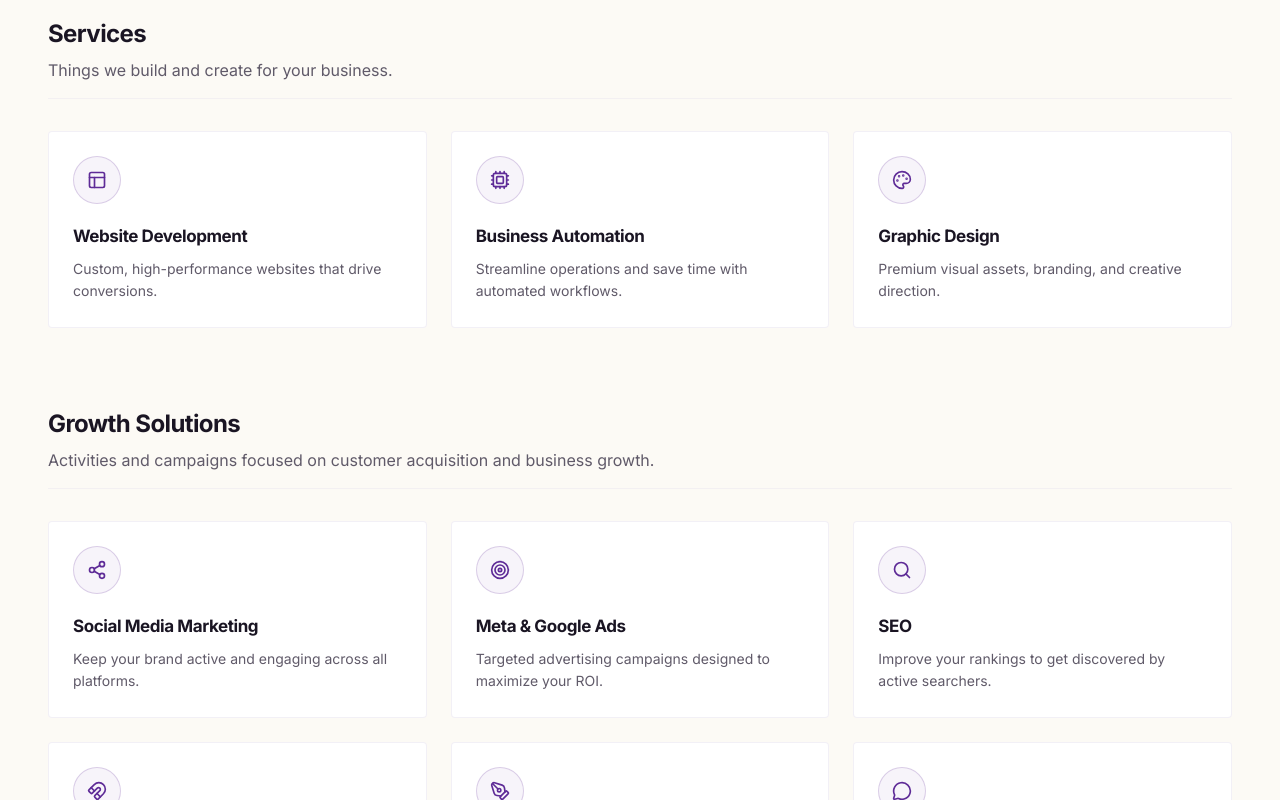
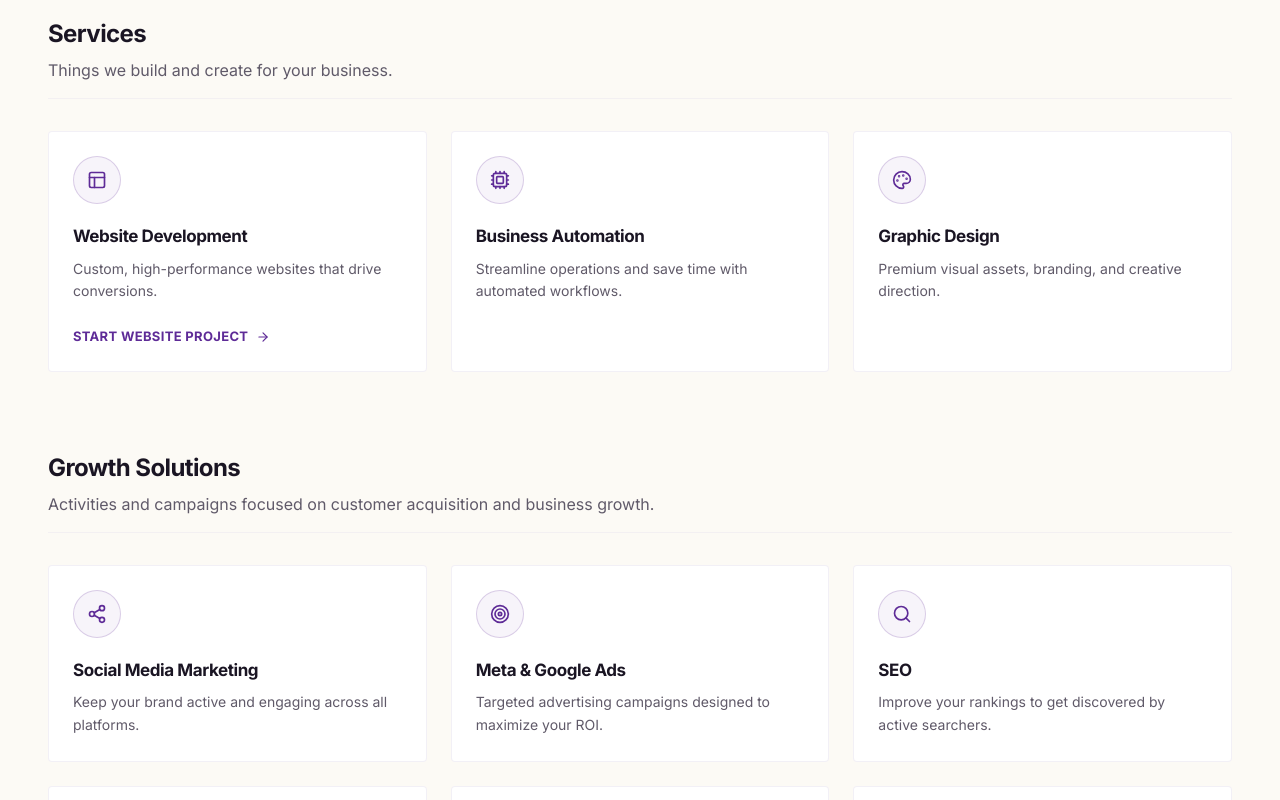
Before and after one commit to rajghorpade28/stratix, a Next.js app: page / in a window 1280 px wide. Shown: the part 1780-2580 px from the top of the page. Built offline with nearby package versions, Linux system fonts and the light colour scheme; a web font is replaced by a local one.

Commit message:
refactor: simplify user journey by removing pricing and routing via services

```diff
--- a/src/app/page.tsx
+++ b/src/app/page.tsx
@@ -3,7 +3,6 @@ import { WhatWeDo } from "@/components/sections/WhatWeDo";
 import { ServicesPreview } from "@/components/sections/ServicesPreview";
 import { ProcessSection } from "@/components/sections/ProcessSection";
 import { ManifestoSection } from "@/components/sections/ManifestoSection";
-import { PricingPreview } from "@/components/sections/PricingPreview";
 import { FAQSection } from "@/components/sections/FAQSection";
 import { CTASection } from "@/components/sections/CTASection";
 import { QuoteSeparator } from "@/components/ui/QuoteSeparator";
@@ -19,7 +18,6 @@ export default function Home() {
 
       <ProcessSection />
       <ManifestoSection />
-      <PricingPreview />
       <FAQSection />
 
       <QuoteSeparator quote="Being discovered is better than being the best-kept secret." />
--- a/src/components/layout/Footer.tsx
+++ b/src/components/layout/Footer.tsx
@@ -13,7 +13,6 @@ const footerLinks = {
   company: [
     { name: "About Us", href: "/about" },
     { name: "Our Approach", href: "/approach" },
-    { name: "Pricing", href: "/pricing" },
     { name: "FAQ", href: "/faq" },
     { name: "Contact", href: "/contact" },
   ],
--- a/src/components/sections/CTASection.tsx
+++ b/src/components/sections/CTASection.tsx
@@ -37,15 +37,6 @@ export function CTASection() {
                 Contact Us Today
               </Link>
             </motion.div>
-            <motion.div whileHover={{ scale: 1.02 }} whileTap={{ scale: 0.98 }} className="w-full sm:w-auto">
-              <Link
-                href="/start"
-                className="bg-transparent border border-primary-foreground/30 text-primary-foreground px-8 py-4 rounded-md font-semibold text-[16px] hover:bg-primary-foreground/10 transition-colors flex items-center justify-center w-full gap-3"
-              >
-                Want to Build a Website?
-                <ArrowRight size={18} />
-              </Link>
-            </motion.div>
           </div>
 
         </motion.div>
--- a/src/components/sections/ServicesPreview.tsx
+++ b/src/components/sections/ServicesPreview.tsx
@@ -8,7 +8,9 @@ const buildServices = [
   {
     icon: Layout,
     name: "Website Development",
-    desc: "Custom, high-performance websites that drive conversions."
+    desc: "Custom, high-performance websites that drive conversions.",
+    href: "/start",
+    ctaText: "Start Website Project"
   },
   {
     icon: Cpu,
@@ -90,16 +92,9 @@ export function ServicesPreview() {
             <p className="text-muted-foreground mt-2 text-sm md:text-base">Things we build and create for your business.</p>
           </div>
           <div className="grid grid-cols-1 md:grid-cols-2 lg:grid-cols-3 gap-4 sm:gap-6">
-            {buildServices.map((service, idx) => (
-              <motion.div
-                key={idx}
-                initial={{ opacity: 0, y: 15 }}
-                whileInView={{ opacity: 1, y: 0 }}
-                viewport={{ once: true, margin: "-100px" }}
-                whileHover={{ y: -5, scale: 1.02 }}
-                transition={{ duration: 0.4, ease: [0.16, 1, 0.3, 1] }}
-                className="group p-6 bg-card border border-border/50 rounded-lg hover:border-accent/50 hover:shadow-[0_8px_30px_rgba(204,255,0,0.08)] transition-colors cursor-default"
-              >
+            {buildServices.map((service, idx) => {
+              const CardInner = (
+                <>
                   <motion.div
                     whileHover={{ rotate: 5, scale: 1.1 }}
                     transition={{ type: "spring", stiffness: 300, damping: 10 }}
@@ -113,8 +108,39 @@ export function ServicesPreview() {
                   <p className="text-sm text-muted-foreground leading-relaxed">
                     {service.desc}
                   </p>
+                  {service.ctaText && (
+                    <div className="mt-6 flex items-center gap-2 text-accent font-bold text-[13px] uppercase tracking-wide group-hover:text-accent/80 transition-colors">
+                      {service.ctaText} <ArrowRight size={14} className="transform group-hover:translate-x-1 transition-transform" />
+                    </div>
+                  )}
+                </>
+              );
+
+              return (
+                <motion.div
+                  key={idx}
+                  initial={{ opacity: 0, y: 15 }}
+                  whileInView={{ opacity: 1, y: 0 }}
+                  viewport={{ once: true, margin: "-100px" }}
+                  whileHover={{ y: -5, scale: 1.02 }}
+                  transition={{ duration: 0.4, ease: [0.16, 1, 0.3, 1] }}
+                  className="h-full"
+                >
+                  {service.href ? (
+                    <Link
+                      href={service.href}
+                      className="block h-full group p-6 bg-card border border-border/50 rounded-lg hover:border-accent/50 hover:shadow-[0_8px_30px_rgba(204,255,0,0.08)] transition-colors"
+                    >
+                      {CardInner}
+                    </Link>
+                  ) : (
+                    <div className="block h-full group p-6 bg-card border border-border/50 rounded-lg hover:border-accent/50 hover:shadow-[0_8px_30px_rgba(204,255,0,0.08)] transition-colors cursor-default">
+                      {CardInner}
+                    </div>
+                  )}
                 </motion.div>
-            ))}
+              );
+            })}
           </div>
         </div>
 
```
Lines whose indentation alone changed are shown as unchanged.
